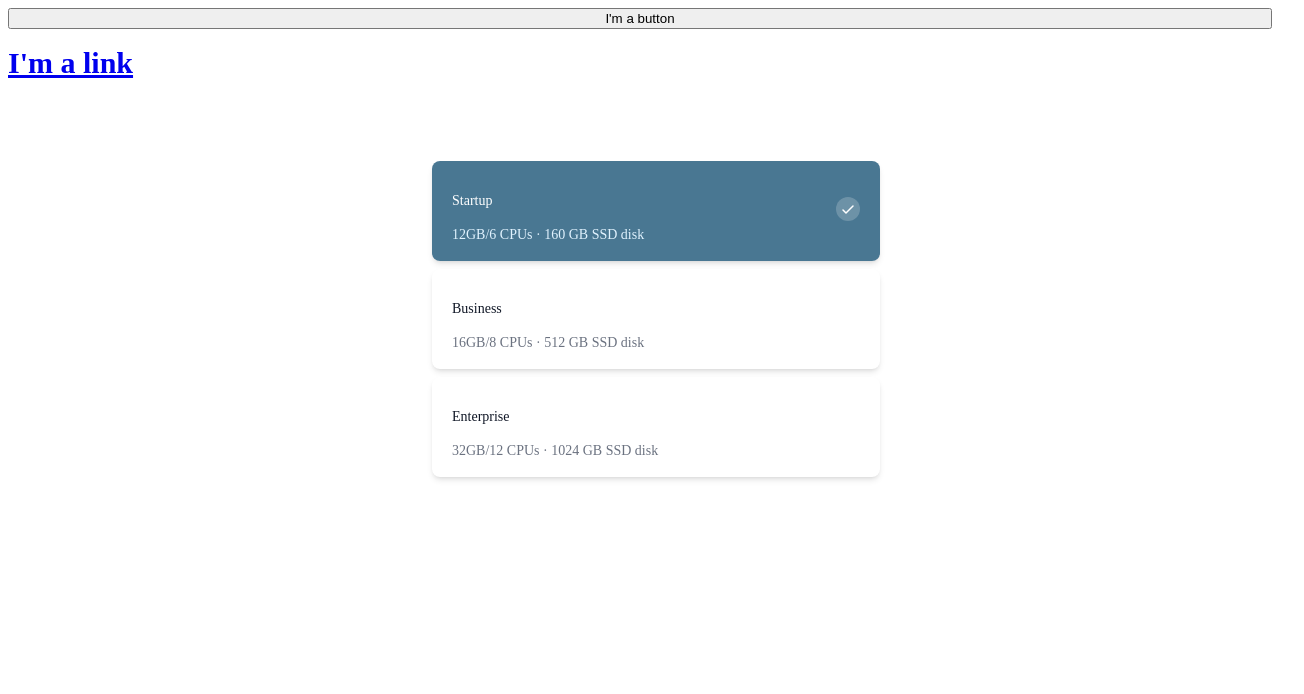
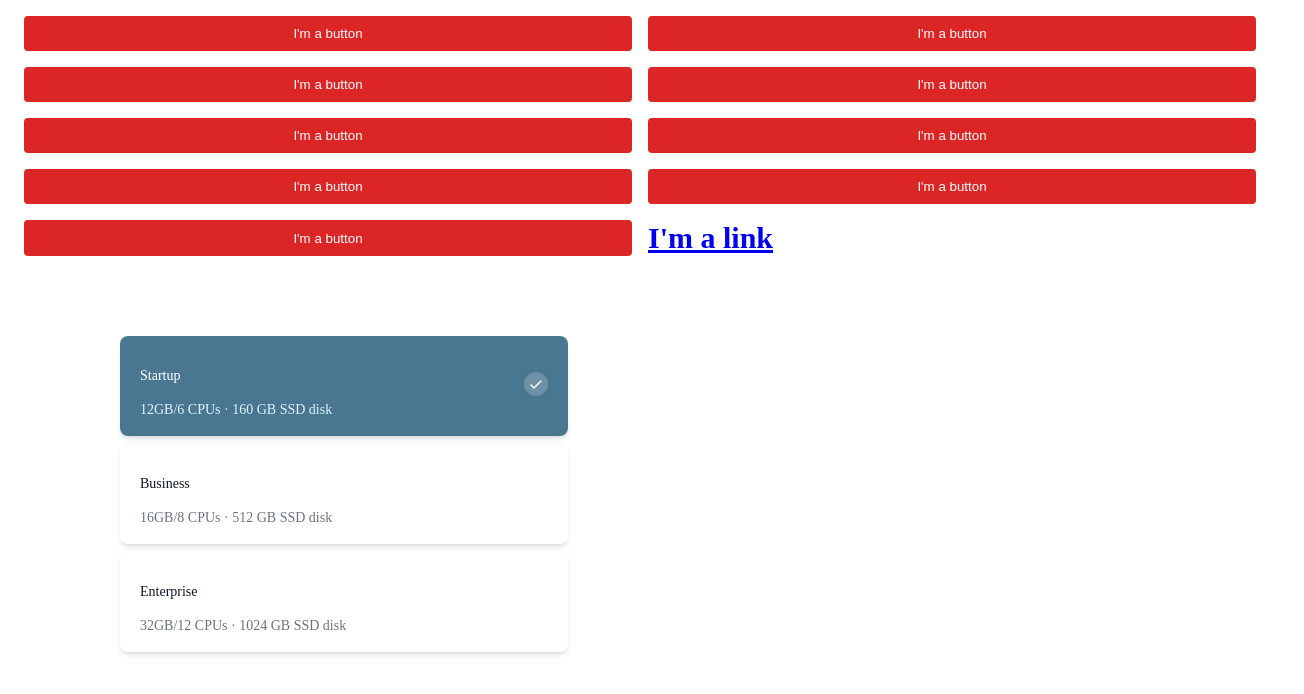
Before and after one commit to byjs-dev/component-library-react, a React (Vite) app: page / in a window 1280 px wide. Shown: the top 694 px of the page, 1304 px wide, since content can reach past the window. Built offline with nearby package versions, Linux system fonts and the light colour scheme; the HTML template or start-up script is replaced by a standard one.

Commit message:
fix(fake): trigger release to test sync workflow

```diff
--- a/src/App.jsx
+++ b/src/App.jsx
@@ -3,7 +3,15 @@ import {Button, Link, CustomRadioGroup} from './index.jsx';
 export default function App() {
 
     return (
-        <div style={{display: 'grid', gap: '1rem'}}>
+        <div className="m-4 grid grid-cols-2 gap-4">
+            <Button/>
+            <Button/>
+            <Button/>
+            <Button/>
+            <Button/>
+            <Button/>
+            <Button/>
+            <Button/>
             <Button/>
             <Link href="https://byjs.de" title="meh" text={`I'm a link`}/>
             <CustomRadioGroup />
--- a/src/components/Button.jsx
+++ b/src/components/Button.jsx
@@ -1,3 +1,16 @@
 export default function Button() {
-    return (<button>I'm a button</button>)
+    return (<button className="inline-block
+    border-none
+    px-6 py-2.5
+    bg-red-600
+    text-white
+    font-medium
+    rounded
+    hover:bg-red-700
+    hover:shadow-lg
+    focus:outline-none
+    focus:ring
+    focus:ring-blue-500
+    focus:ring-offset-2
+    transition duration-150 ease-in-out">I'm a button</button>)
 }
```
